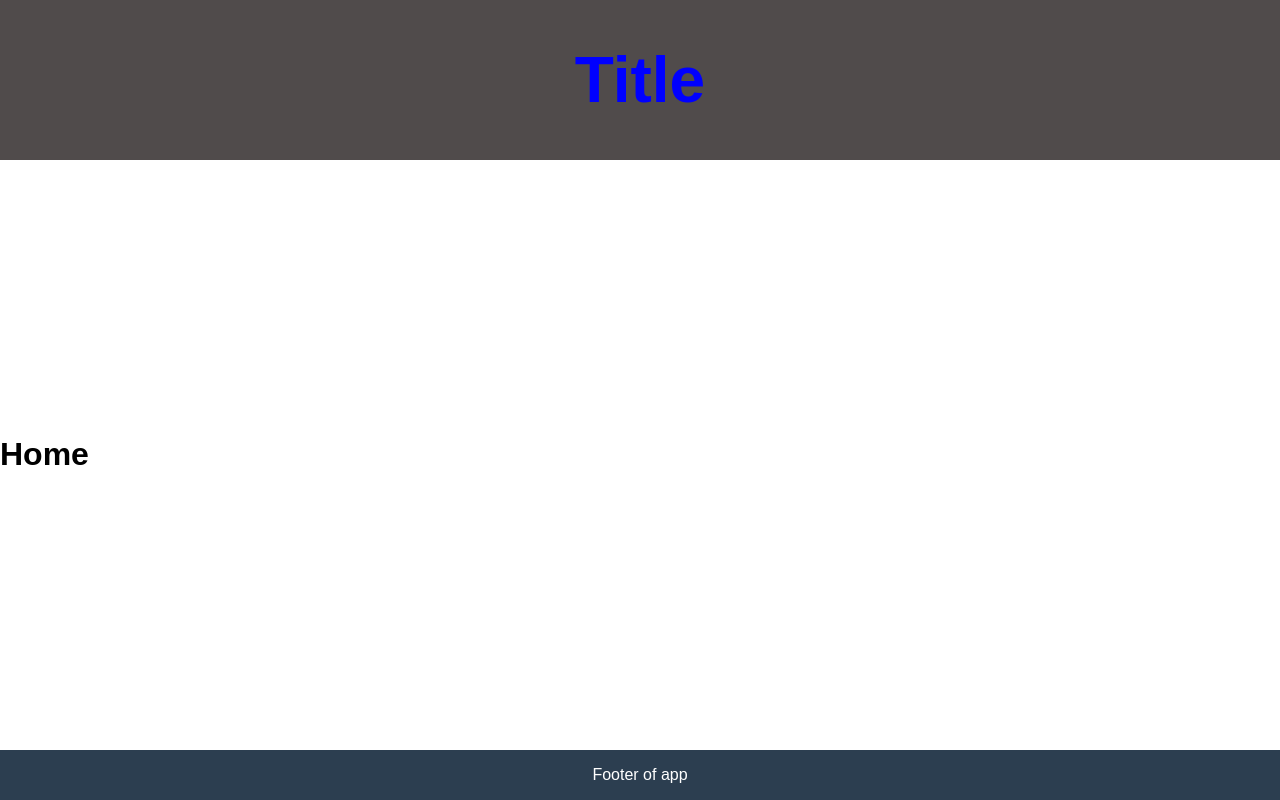
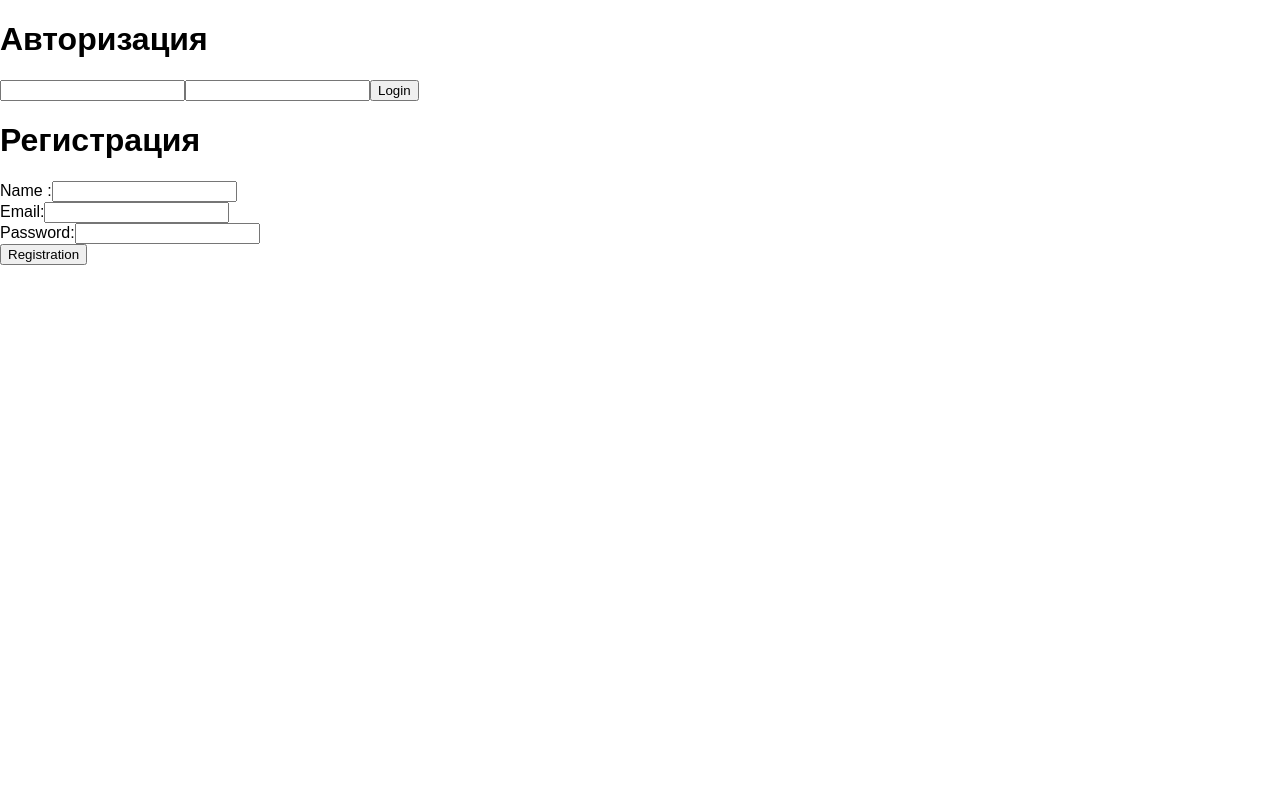
Before and after one commit to MAG7777/may_app, a React (Vite) app: page / in a window 1280 px wide. Built offline with nearby package versions, Linux system fonts and the light colour scheme.

Commit message:
custom hook for working with forms

```diff
--- a/src/components/App/App.tsx
+++ b/src/components/App/App.tsx
@@ -1,20 +1,53 @@
-import Header from '../Header/Header';
-import Footer from '../Footer/Footer';
-import Home from '../../pages/Home/Home';
-import './App.css';
+import { type FormEvent } from "react";
+import { LoginForm } from "../LoginForm";
+import { RegisterForm } from "../RegisterForm";
+import useForm from "../../hooks/useForm";
 
+// Типизация формы авторизации
+type AuthFormData = {
+  email: string;
+  password: string;
+};
+type AuthRegFormData = {
+  userName: string;
+  email: string;
+  password: string;
+};
 function App() {
+  const loginData = useForm<AuthFormData>({ email: "", password: "" });
+  const registerData = useForm<AuthRegFormData>({ email: "", password: "", userName: "" });
+
+
+
+
+  const handleLoginSubmit = (e: FormEvent<HTMLFormElement>) => {
+    e.preventDefault();
+    console.log("Submitted:", loginData.formData);
+  };
+
+  const handleRegisterSubmit = (e: FormEvent<HTMLFormElement>) => {
+    e.preventDefault();
+    console.log("Submitted:", registerData.formData);
+  };
 
   return (
-    <>
-      <main className='app'>
-        <Header />
-        <Home />
-        <Footer />
-      </main>
+    <div>
+      <h1>Авторизация</h1>
+      <LoginForm
+        handleChange={loginData.handleChange}
+        handleSubmit={handleLoginSubmit}
+        formData={loginData.formData}
+      />
+      <h1>Регистрация</h1>
+      <RegisterForm
+        handleChange={registerData.handleChange}
+        handleSubmit={handleRegisterSubmit}
+        registerData={registerData.formData}
 
-    </>
-  )
+
+      />
+    </div>
+  );
 }
 
-export default App
+export default App;
--- /dev/null
+++ b/src/components/LoginForm.tsx
@@ -0,0 +1,32 @@
+import type { ChangeEvent, FormEvent } from "react";
+
+type LoginFormData = {
+  email: string;
+  password: string;
+};
+
+type LoginFormProps = {
+  formData: LoginFormData;
+  handleChange: (e: ChangeEvent<HTMLInputElement>) => void; // 👈 ИЗМЕНЕНО
+  handleSubmit: (e: FormEvent<HTMLFormElement>) => void;
+};
+
+export const LoginForm = ({ formData, handleChange, handleSubmit }: LoginFormProps) => {
+  return (
+    <form onSubmit={handleSubmit}>
+      <input
+        type="email"
+        name="email"
+        value={formData.email}
+        onChange={handleChange}
+      />
+      <input
+        type="password"
+        name="password"
+        value={formData.password}
+        onChange={handleChange}
+      />
+      <button type="submit">Login</button>
+    </form>
+  );
+};
--- /dev/null
+++ b/src/components/RegisterForm.tsx
@@ -0,0 +1,53 @@
+import type { ChangeEvent, FormEvent } from "react";
+
+type RegisterFormData = {
+    userName: string;
+    email: string;
+    password: string;
+};
+
+type RegisterFormProps = {
+    registerData: RegisterFormData;
+    handleChange: (e: ChangeEvent<HTMLInputElement>) => void; // 👈 ИЗМЕНЕНО
+    handleSubmit: (e: FormEvent<HTMLFormElement>) => void;
+};
+
+export const RegisterForm = (
+    { registerData,
+        handleChange,
+        handleSubmit
+    }: RegisterFormProps
+) => {
+    return (
+        <form onSubmit={handleSubmit}>
+            <div>
+                <label>Name :</label>
+                <input
+                    type="text"
+                    name="userName" // 👈 ОБЯЗАТЕЛЬНО
+                    value={registerData.userName || ""}
+                    onChange={handleChange}
+                />
+            </div>
+            <div>
+                <label>Email:</label>
+                <input
+                    type="email"
+                    name="email"
+                    value={registerData.email || ""}
+                    onChange={(e) => handleChange(e)}
+                />
+            </div>
+            <div>
+                <label>Password:</label>
+                <input
+                    type="password"
+                    name="password"
+                    value={registerData.password || ""}
+                    onChange={handleChange}
+                />
+            </div>
+            <button type="submit">Registration</button>
+        </form>
+    );
+};
--- /dev/null
+++ b/src/hooks/useForm.ts
@@ -0,0 +1,29 @@
+import { useState, type ChangeEvent, type FormEvent } from "react";
+
+// 💡 Обобщённая версия — принимает любой тип T
+function useForm<T extends Record<string, string>>(initialState: T) {
+
+
+    const [formData, setFormData] = useState<T>(initialState);
+
+    const handleChange = (e: ChangeEvent<HTMLInputElement>) => {
+        const { name, value } = e.target;
+        setFormData((prevData) => ({
+            ...prevData,
+            [name]: value,
+        }));
+    };
+
+    const handleSubmit = (e: FormEvent<HTMLFormElement>) => {
+        e.preventDefault();
+        return formData;
+    };
+
+    return {
+        formData,
+        handleChange,
+        handleSubmit,
+    };
+}
+
+export default useForm;
```
